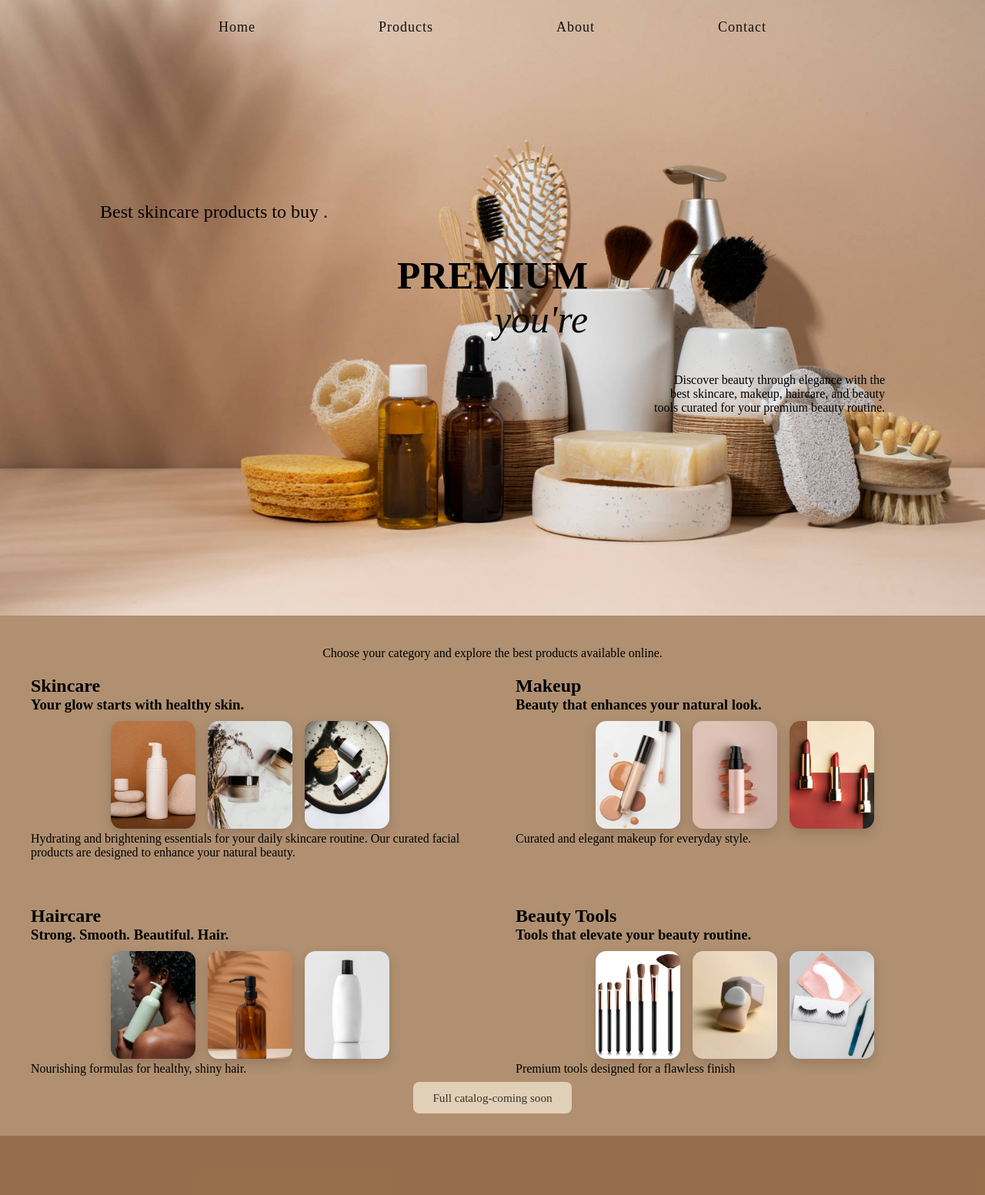
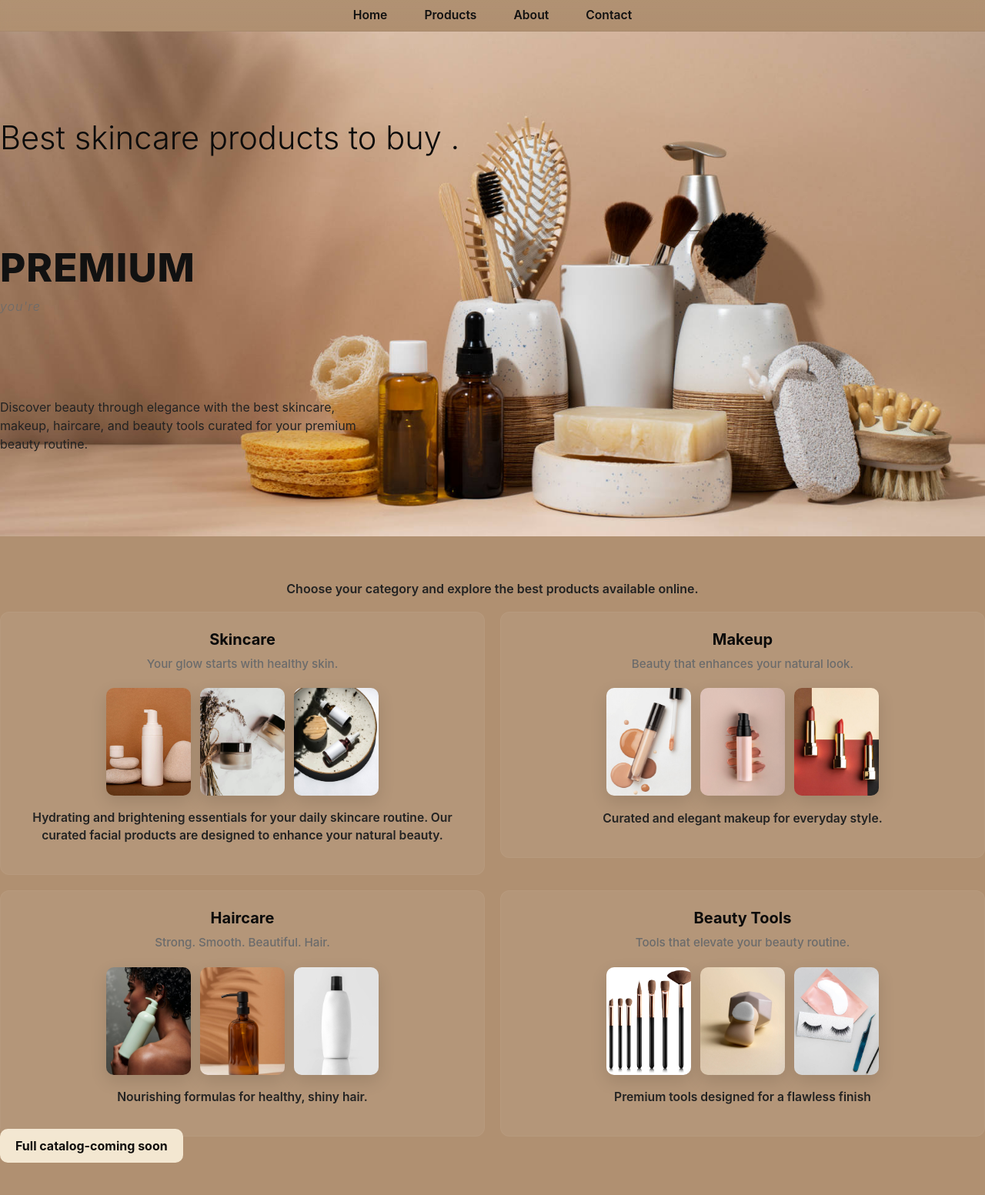
Before and after one commit to fragmentsecho-cyber/Premium, a plain HTML site: page index.html in a window 1280 px wide. Shown: the top 1553 px of the page at 77% size. Drawn offline with Linux system fonts and the light colour scheme.

Commit message:
Update style.css

```diff
--- a/style.css
+++ b/style.css
@@ -1,263 +1,371 @@
-* {
-    margin: 0;
-    padding: 0;
-    box-sizing: border-box;
+/* -------------------------
+   Premium — Modern Clean CSS
+   Keep the HTML structure
+   Background color kept as requested
+   ------------------------- */
+
+:root{
+  --bg: #976c43c0;     /* user color preserved */
+  --card-bg: rgba(255,255,255,0.06);
+  --muted: #6b6b6b;
+  --accent: #111;
+  --radius: 12px;
+  --maxw: 1160px;
+  --gutter: 24px;
+  --glass: rgba(255,255,255,0.06);
 }
 
-/* BODY */
-body {
-    background-color: #976c43c0;
+/* Reset */
+*{box-sizing:border-box; margin:0; padding:0}
+html,body{height:100%}
+body{
+  font-family: "Inter", system-ui, -apple-system, "Segoe UI", Roboto, "Helvetica Neue", Arial;
+  background: var(--bg);
+  color: #111;
+  -webkit-font-smoothing:antialiased;
+  -moz-osx-font-smoothing:grayscale;
+  line-height:1.5;
+  font-size:16px;
 }
 
-/* HEADER */
-header {
-    width: 100%;
-    padding: 25px 40px;
-    display: flex;
-    justify-content: center;
-    align-items: center;
-    position: absolute;
-    top: 0;
-    left: 0;
-    z-index: 10;
+/* Container helper */
+.container{
+  width: calc(100% - 40px);
+  max-width: var(--maxw);
+  margin: 0 auto;
+  padding: 0 20px;
 }
 
-.min {
-    display: flex;
-    justify-content: space-between;
-    align-items: center;
+/* ===== Header ===== */
+header{
+  position: sticky;
+  top: 0;
+  z-index: 40;
+  backdrop-filter: blur(6px);
+  background: linear-gradient(180deg, rgba(255,255,255,0.02), rgba(255,255,255,0.00));
+  border-bottom: 1px solid rgba(0,0,0,0.06);
 }
 
-nav ul {
-    width: 100%;
-    display: flex;
-    list-style: none;
-    padding: 0;
-    margin: 0;
-    gap: 120px;
+header .container{
+  display:flex;
+  align-items:center;
+  justify-content:space-between;
+  padding:18px 0;
 }
 
-nav ul li a {
-    text-decoration: none;
-    color: #111;
-    font-size: 18px;
-    font-weight: 500;
-    letter-spacing: 1px;
-    margin: 0 20px;
+/* Logo placeholder (if you add) */
+.logo{
+  font-weight:700;
+  font-size:1.05rem;
+  letter-spacing:1px;
 }
 
-/* HERO SECTION */
-.hero_section {
-    display: grid;
-    grid-template-rows: auto auto auto;
-    align-content: center;
-    justify-items: center;
-    text-align: center;
-    position: relative;
-    min-height: 100vh;
-    width: 100%;
-    padding: 0 80px; /* Corrigido */
-    gap: 40px;
-    background-image: url('projects.jpg');
-    background-size: cover;
-    background-position: center;
-    background-repeat: no-repeat;
+/* Menu */
+nav ul#menu{
+  list-style:none;
+  display:flex;
+  gap:28px;
+  align-items:center;
+  justify-content:center;
+  padding:0;
+  margin:0;
 }
 
-h1 {
-    justify-self: start;
-    font-weight: 300;
-    margin-bottom: 1px;
-    margin-left: 50px;
+nav ul#menu li a{
+  display:block;
+  text-decoration:none;
+  color: var(--accent);
+  font-weight:600;
+  font-size:0.98rem;
+  padding:8px 10px;
+  transition: color .18s ease, transform .12s ease;
+  border-radius:8px;
 }
 
-.brand {
-    justify-self: center;
-    font-size: 3.10rem;
-    font-weight: bold;
-    margin: 0;
-    display: grid;
+nav ul#menu li a:hover{
+  color: #000;
+  transform: translateY(-2px);
 }
 
-.slogan {
-    justify-self: right;
-    color: #0e0d0d;
-    font-style: italic;   /* corrigido */
-    font-weight: 100;
-    margin-top: 0;
+/* ===== HERO ===== */
+.hero_section{
+  min-height: 82vh;
+  display:grid;
+  grid-template-columns: 1fr;
+  align-items:center;
+  padding: 64px 0;
+  position:relative;
+  background-image: url('projects.jpg');
+  background-size: cover;
+  background-position: center;
+  background-repeat: no-repeat;
 }
 
-.hero_description {
-    justify-self: end;
-    text-align: right;
-    max-width: 300px;
-    word-wrap: break-word;
-    margin-top: 1px;
-    margin-right: 50px;
+/* use container to control text width */
+.hero_section .container{
+  display:grid;
+  grid-template-columns: 1fr 460px;
+  gap: 32px;
+  align-items:center;
 }
 
-/* PRODUCTS SECTION */
-.bestproducts {
-    padding: 40px 20px;
-    text-align: center;
+/* Left: headline */
+.hero_section h1{
+  font-size: clamp(1.6rem, 3.4vw, 2.6rem);
+  font-weight: 300;
+  margin-bottom: 12px;
+  color: #0b0b0b;
 }
 
-.categories-container {
-    display: grid;
-    grid-template-columns: repeat(2, 1fr);
-    gap: 20px;
+.brand{
+  font-size: clamp(2rem, 6vw, 3.2rem);
+  font-weight:800;
+  letter-spacing: 1px;
+  color: #111;
+  margin-bottom: 8px;
 }
 
-.category-card {
-    padding: 20px;
-    border-radius: 8px;
-    text-align: left;
+.slogan{
+  font-weight: 300;
+  font-style: italic;
+  color: var(--muted);
+  display:block;
+  font-size:1rem;
 }
 
-.category-card ul {
-    list-style: none;
-    display: flex;
-    justify-content: center;
-    gap: 1rem;
-    padding: 0;
-    margin-top: 10px;
+.hero_description{
+  color: #222;
+  max-width: 46ch;
+  margin-top: 12px;
+  font-size: 1rem;
 }
 
-.category-card img {
-    width: 110px;
-    height: 140px;
-    object-fit: cover;
-    border-radius: 14px;
-    box-shadow: 0 6px 15px rgba(0, 0, 0, 0.15);
-    transition: transform 0.3s ease, box-shadow 0.3s ease; /* corrigido */
+/* Right: optional hero image (if present) */
+.hero_section .hero-image{
+  width:100%;
+  height: 360px;
+  border-radius: 14px;
+  overflow: hidden;
+  box-shadow: 0 10px 30px rgba(0,0,0,0.18);
+  background: linear-gradient(180deg, rgba(255,255,255,0.02), rgba(0,0,0,0.02));
 }
 
-.category-card img:hover {
-    transform: scale(1.06);
-    box-shadow: 0 12px 24px rgba(0, 0, 0, 0.22);
+/* ===== PRODUCTS / CATEGORIES ===== */
+.bestproducts{
+  padding: 56px 0;
+  background: transparent;
 }
 
-.disabled-btn {
-    background: #f7ecd7;
-    color: #080808;
-    padding: 12px 25px;
-    border: none;
-    border-radius: 8px;
-    cursor: not-allowed;
-    font-size: 0.95rem;
-    margin-top: 1.5rem;
-    opacity: 0.7;
+.bestproducts .container{
+  display:block;
 }
 
-/* MEDIA QUERY — corrigido com px */
-@media (max-width: 768px) {
-    .categories-container {
-        grid-template-columns: 1fr;
-    }
+.bestproducts p:first-of-type{
+  text-align:center;
+  color: #222;
+  font-weight:600;
+  margin-bottom:18px;
 }
 
-/* BEAUTY IS ART */
-.Beauty_is_art {
-    display: flex;
-    align-items: center;
-    justify-content: space-evenly;
-    gap: 40px;
-    padding: 80px 10px;
-    background-color: #8d6641c0;
+/* grid of category cards */
+.categories-container{
+  display:grid;
+  grid-template-columns: repeat(2, 1fr);
+  gap: 20px;
+  align-items:start;
+  margin-top: 18px;
 }
 
-.beautyart_content {
-    flex: 1;
+/* single card */
+.category-card{
+  background: var(--card-bg);
+  padding: 20px;
+  border-radius: var(--radius);
+  border: 1px solid rgba(255,255,255,0.04);
+  display:flex;
+  flex-direction:column;
+  align-items:center;
+  text-align:center;
+  min-height: 320px;
 }
 
-.beautyart_content h2 {
-    font-size: 2.5rem;
-    margin-bottom: 15px;
+/* Title/subtitle */
+.category-card h2{
+  font-size:1.25rem;
+  margin-bottom:6px;
+  color:#0b0b0b;
+  font-weight:700;
 }
 
-.beautyart_content p {
-    font-size: 1.1rem;
-    line-height: 1.7;
-    max-width: 500px;
+.category-card h3{
+  font-size:0.95rem;
+  margin-bottom:12px;
+  color:var(--muted);
+  font-weight:500;
 }
 
-.beauty-image {
-    flex: 1;
+/* images row */
+.category-card ul{
+  display:flex;
+  gap:12px;
+  list-style:none;
+  padding:0;
+  margin: 8px 0 12px;
+  justify-content:center;    /* center images */
+  align-items:center;
 }
 
-.beauty-image img {
-    width: 100%;
-    height: auto;
-    border-radius: 12px;
-    object-fit: cover;
+/* image style */
+.category-card img{
+  width: 110px;
+  height: 140px;
+  object-fit: cover;
+  border-radius: 10px;
+  box-shadow: 0 8px 22px rgba(0,0,0,0.12);
+  transition: transform .28s ease, box-shadow .28s ease;
 }
 
-/* ABOUT */
-.about_section {
-    display: flex;
-    align-items: center;
-    flex-direction: row-reverse;
-    background-color: #7a5838c0;
-    padding: 80px 10px;
-    gap: 20px;
+.category-card img:hover{
+  transform: translateY(-6px) scale(1.03);
+  box-shadow: 0 18px 40px rgba(0,0,0,0.20);
 }
 
-.about_content {
-    display: flex;
-    flex-direction: column;
-    align-items: center;
+/* description and button */
+.category-card p{
+  color: #2a2a2a;
+  font-size: 0.98rem;
+  margin-top: auto;
+  line-height:1.45;
 }
 
-.about_content h2 {
-    margin-bottom: 15px;
-    font-size: 2.5rem;
+.disabled-btn{
+  margin-top: 14px;
+  padding: 12px 20px;
+  border-radius: 10px;
+  background: #f7ecd7;
+  color:#080808;
+  border: none;
+  font-weight:700;
+  cursor: not-allowed;
+  opacity:0.95;
 }
 
-.about_content p {
-    font-size: 1.1rem;
+/* ===== Beauty is Art ===== */
+.Beauty_is_art{
+  padding: 64px 0;
+  background: rgba(141,102,65,0.75);
 }
 
-.crown_img img {
-    width: 100%;
-    height: auto;
-    object-fit: cover;
-    filter: drop-shadow(0px 6px 18px rgba(255, 215, 0, 0.4));
+.Beauty_is_art .container{
+  display:flex;
+  gap: 28px;
+  align-items:center;
+  justify-content:space-between;
+  flex-wrap:wrap;
 }
 
-/* CONTACT */
-.contact_section {
-    padding: 80px 20px;
-    text-align: center;
+.beautyart_content{flex:1; min-width:260px}
+.beautyart_content h2{font-size:2rem; margin-bottom:6px}
+.beautyart_content h3{color:var(--muted); font-weight:600; margin-bottom:12px}
+.beautyart_content p{color:#222; max-width: 46ch; line-height:1.6}
+
+/* image */
+.beauty-image{flex:1; min-width:260px; display:flex; justify-content:center}
+.beauty-image img{width:100%; max-width:520px; height:auto; border-radius:14px; object-fit:cover; box-shadow: 0 16px 40px rgba(0,0,0,0.15)}
+
+/* ===== About ===== */
+.about_section{
+  padding:64px 0;
+  background: rgba(122,88,56,0.7);
 }
 
-.contact_intro {
-    max-width: 700px;
-    margin: 0 auto 40px;
-    font-size: 1.1rem;
-    opacity: 0.8;
+.about_section .container{
+  display:flex;
+  gap:26px;
+  align-items:center;
+  justify-content:space-between;
+  flex-wrap:wrap;
 }
 
-.contact_cards {
-    display: grid;
-    grid-template-columns: repeat(auto-fit, minmax(220px, 1fr)); /* corrigido */
-    gap: 30px;
-    margin-top: 40px;
+.about_content{flex:1; min-width:260px}
+.about_content h2{font-size:1.9rem; margin-bottom:8px}
+.about_content p{color:#222; line-height:1.6; max-width:52ch}
+
+/* crown image */
+.crown_img{flex:1; min-width:220px; display:flex; justify-content:center}
+.crown_img img{width:80%; max-width:300px; object-fit:contain; filter: drop-shadow(0 8px 22px rgba(0,0,0,0.16))}
+
+/* ===== Contact ===== */
+.contact_section{
+  padding:64px 0;
+  background: transparent;
 }
 
-.contact_card {
-    padding: 25px;
-    border-radius: 12px;
-    backdrop-filter: blur(10px);
-    border: 1px solid #111;
+.contact_section h2{font-size:1.6rem; margin-bottom:10px}
+.contact_intro{color:var(--muted); max-width:700px; margin:0 auto 20px; text-align:center}
+
+/* contact grid */
+.contact_cards{
+  display:grid;
+  grid-template-columns: repeat(auto-fit, minmax(220px,1fr));
+  gap:18px;
+  margin-top:18px;
 }
 
-.contact_card h3 {
-    margin-bottom: 10px;
-    font-size: 1.2rem;
+.contact_card{
+  background: var(--glass);
+  padding:18px;
+  border-radius:12px;
+  border:1px solid rgba(255,255,255,0.04);
+  text-align:left;
 }
 
-.contact_response {
-    margin-top: 40px;
-    font-style: italic;
-    opacity: 0.7;
+.contact_card h3{margin-bottom:8px}
+.contact_card a, .contact_card p{color:#111; font-weight:600; text-decoration:none}
+
+/* footer */
+footer{
+  padding:28px 0;
+  border-top:1px solid rgba(0,0,0,0.06);
+  margin-top: 36px;
+  text-align:center;
+  color: #333;
 }
+
+footer a{color:#111; text-decoration:none; margin:0 8px; font-weight:600}
+
+/* ===== Utilities & responsive ===== */
+@media (max-width: 980px){
+  .hero_section .container{
+    grid-template-columns: 1fr;
+  }
+
+  nav ul#menu{ gap:16px; }
+}
+
+@media (max-width: 768px){
+  header .container{padding:12px 10px}
+  nav ul#menu{
+    display:flex;
+    gap:12px;
+    flex-wrap:wrap;
+    justify-content:center;
+  }
+
+  .categories-container{ grid-template-columns: 1fr; }
+
+  .Beauty_is_art .container, .about_section .container{
+    flex-direction:column;
+    text-align:center;
+  }
+
+  .crown_img img{width:60%}
+  .hero_section{ padding:40px 0}
+  .hero_description{ text-align:center; margin:12px 0 0}
+}
+
+@media (max-width: 420px){
+  .brand{ font-size:2rem }
+  .category-card img{ width:98px; height:128px }
+  .crown_img img{ width:70% }
+}
```
